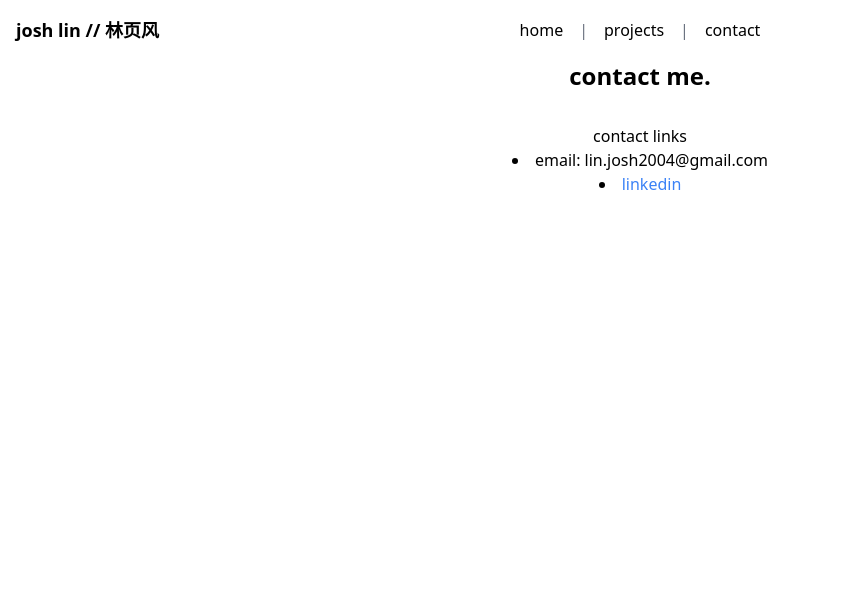
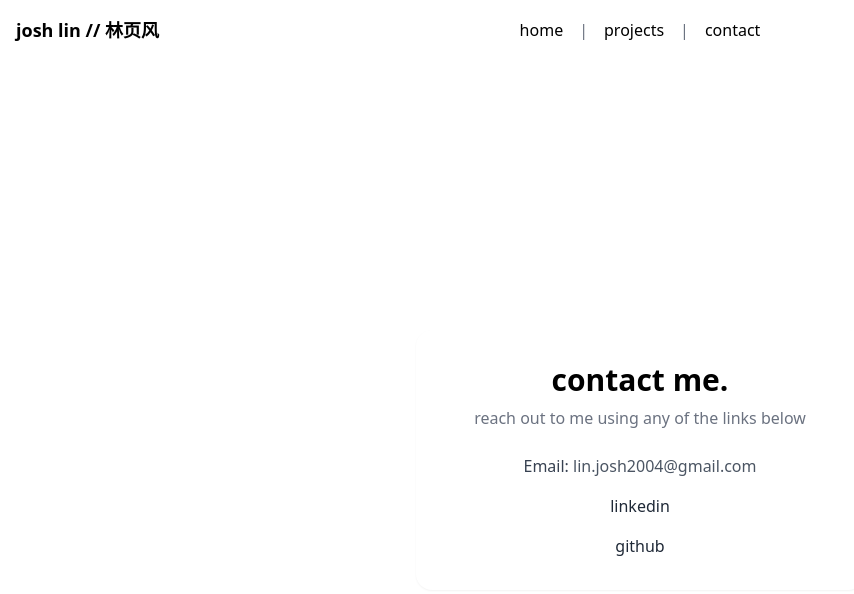
Before and after one commit to Chorongie9/portfolio, a React (Vite) app in the folder portfolio-frontend/: page /contact in a window 1280 px wide. Shown: the top 594 px of the page, without its empty margins (0-854 px from the left). Built offline with nearby package versions, Linux system fonts and the light colour scheme.

Commit message:
contact page more to work on

```diff
--- a/portfolio-frontend/src/pages/Contact.jsx
+++ b/portfolio-frontend/src/pages/Contact.jsx
@@ -2,17 +2,46 @@ import React from 'react'
 
 const Contact = () => {
   return (
-    <div>
-      <h1 className="text-2xl font-bold mb-8 text-center">contact me.</h1>
-      <h2 className="text-center">contact links</h2>
-        <ul className="list-disc list-inside text-center">
-            <li>
-                email: lin.josh2004@gmail.com
-            </li>
-            <li>
-                <a href="https://www.linkedin.com/in/joshua-lin-55130a27a/" className="text-blue-500 hover:underline">linkedin</a>
-            </li>
+    <div className="min-h-screen flex items-center justify-center px-4">
+      <div className="w-full max-w-md bg-white rounded-2xl shadow-sm p-8">
+        <h1 className="text-3xl font-bold text-center mb-2">
+          contact me.
+        </h1>
+
+        <p className="text-center text-gray-500 mb-6">
+          reach out to me using any of the links below
+        </p>
+
+        <ul className="space-y-4 text-center">
+          <li className="text-gray-700">
+            <span className="font-medium">Email:</span>{' '}
+            <a
+              href="mailto:lin.josh2004@gmail.com"
+              className="text-gray-600 hover:underline"
+            >
+              lin.josh2004@gmail.com
+            </a>
+          </li>
+
+          <li>
+            <a
+              href="https://www.linkedin.com/in/joshua-lin-55130a27a/"
+              className="text-gray-800 hover:text-black-600 transition"
+            >
+              linkedin
+            </a>
+          </li>
+
+          <li>
+            <a
+              href="https://github.com/Chorongie9"
+              className="text-gray-800 hover:text-black-600 transition"
+            >
+              github
+            </a>
+          </li>
         </ul>
+      </div>
     </div>
   )
 }
--- a/portfolio-frontend/src/pages/Projects.jsx
+++ b/portfolio-frontend/src/pages/Projects.jsx
@@ -21,7 +21,7 @@ const projects = [
 const Projects = () => {
   return (
     <div className="max-w-6xl mx-auto px-4 py-12">
-      <h1 className="text-2xl font-bold mb-8">projects</h1>
+      <h1 className="text-2xl font-bold mb-8">projects.</h1>
 
       <div className="grid grid-cols-1 md:grid-cols-2 gap-6">
         {projects.map((project, index) => (
```
